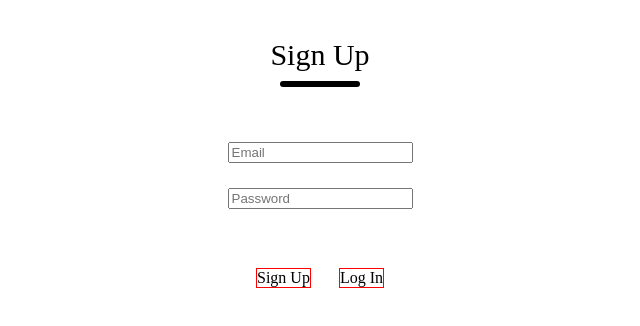
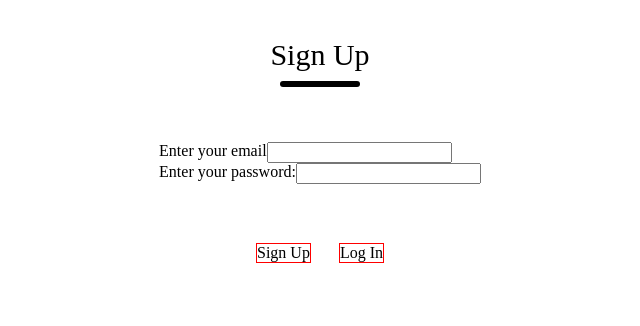
Before and after one commit to MarcoGuzBal/GoodEats, a React (Create React App) app in the folder client/: page / in a window 1280 px wide. Shown: the top 326 px of the page, without its empty margins (320-960 px from the left). Built offline with nearby package versions, Linux system fonts and the light colour scheme.

Commit message:
Updating RegistrationPage.js

```diff
--- a/client/src/pages/RegistrationPage.js
+++ b/client/src/pages/RegistrationPage.js
@@ -4,11 +4,35 @@ import "./RegistrationPage.css"
 function RegistrationPage() {
 
   const [action, setAction] = useState("Sign Up");
-  const [email, setEmail] = useState();
-  const [password, setPassword] = useState();
+  const [formData, setFormData] = useState({ email: "", password: "" })
 
+  const handleChange = (e) => {
+    const { name, value } = e.target;
+    setFormData({ ...formData, [name]: value });
+  }
 
+  const handleSubmit = async (e) => {
+    e.preventDefault();
+    const endpoint = 'http://localhost:5000/api/register'
 
+    console.log(formData)
+    try {
+      const response = await fetch(endpoint, {
+        method: 'POST',
+        headers: {
+          'Content-Type': 'application/json',
+        },
+        body: JSON.stringify(formData)
+      });
+
+      const result = await response.json()
+      alert(result.message)
+
+    } catch (error) {
+      console.error("Error", error)
+      alert("Failed to connect to server")
+    }
+  };
 
   return (
     <div className='container'>
@@ -17,15 +41,19 @@ function RegistrationPage() {
         <div className='underline'></div>
       </div>
       <div className="inputs">
-        <div className="input" >
-            <input type="email" placeholder='Email' value={email} onChange={(e) => setEmail(e.target.value)}/>
-        </div>
-        <div className="input">
-            <input type="password" placeholder='Password' value={password} onChange={(e) => setPassword(e.target.value)}/>
-        </div>
+        <form onSubmit={handleSubmit} >
+          <div className="input">
+            <label htmlFor="email">Enter your email </label>
+            <input type= "email" name="email" value={FormData.email} onChange={handleChange} required />
+          </div>
+          <div className="input">
+            <label hrmlFor="password">Enter your password: </label>
+            <input type= "password" name="password" value={FormData.password} onChange={handleChange}required />
+          </div>
+        </form>
       </div>
       <div className='submit-container'>
-        <div className={action==="Login"?"submit gray":"submit"} onClick={() =>{setAction("Sign Up")}}>Sign Up</div>
+        <div className={action==="Login"?"submit gray":"submit"} onClick={handleSubmit}>Sign Up</div>
         <div className={action==="Submit"?"submit gray":"submit"} onClick={() =>{setAction("Login")}}>Log In</div>
       </div>
     </div>
```
